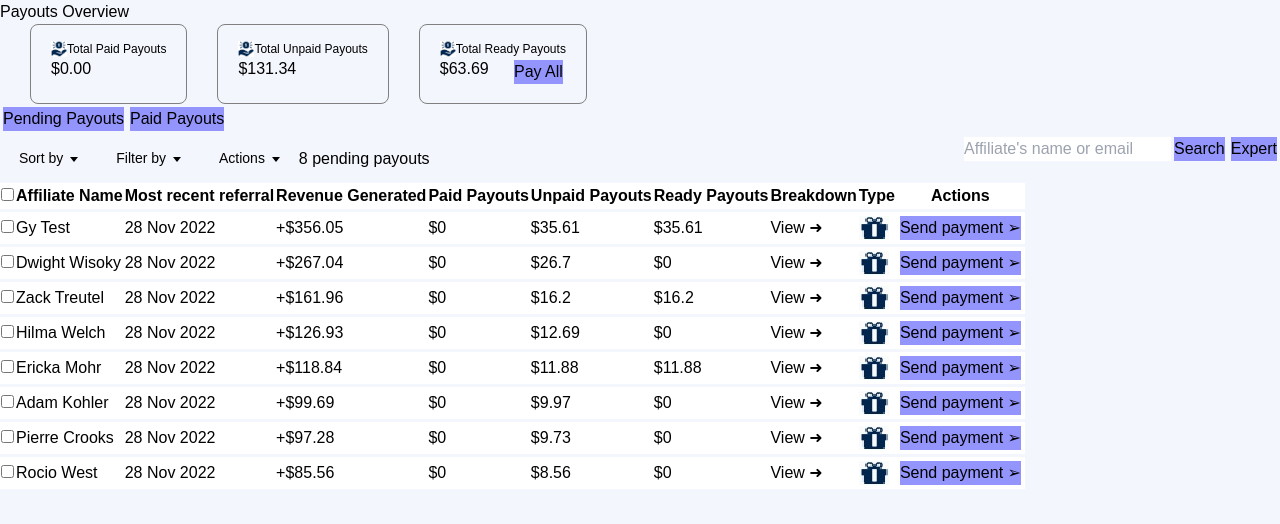
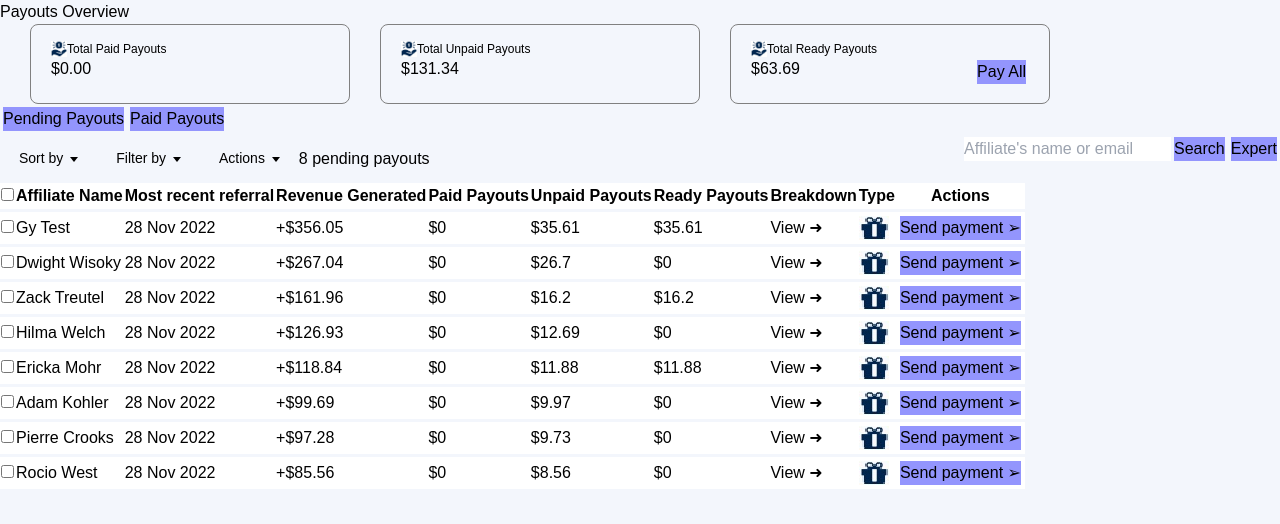
Before and after one commit to passionatestar99939/payouts, a React (Create React App) app: page / in a window 1280 px wide. Shown: the top 524 px of the page. Built offline with nearby package versions, Linux system fonts and the light colour scheme.

Commit message:
applied Tailwind CSS using sm:, md:, lg:

```diff
--- a/src/components/Card/index.js
+++ b/src/components/Card/index.js
@@ -6,10 +6,10 @@ const Card = (props) => {
   const [isShowModal, setIsShowModal] = useState(false)
 
   return (
-    <div className="card" style={{ padding: "16px 20px" }}>
-      <div className="flex justify-between">
+    <div className="card sm:w-1/2 md:w-1/3: lg:w-1/4" style={{ padding: "16px 20px" }}>
+      <div className="flex">
         <img style={{ width: "16px", height: "16px" }} src="/card-img.png" />
-        <div className="text-xs">{props.title}</div>
+        <div className="text-xs"> {props.title}</div>
       </div>
       <div className="flex justify-between">
         <div>${props.value}</div>
```
